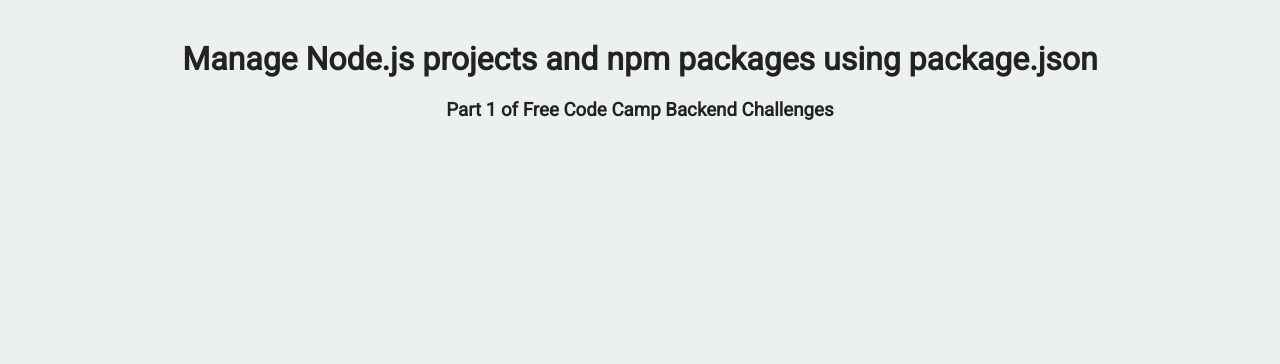
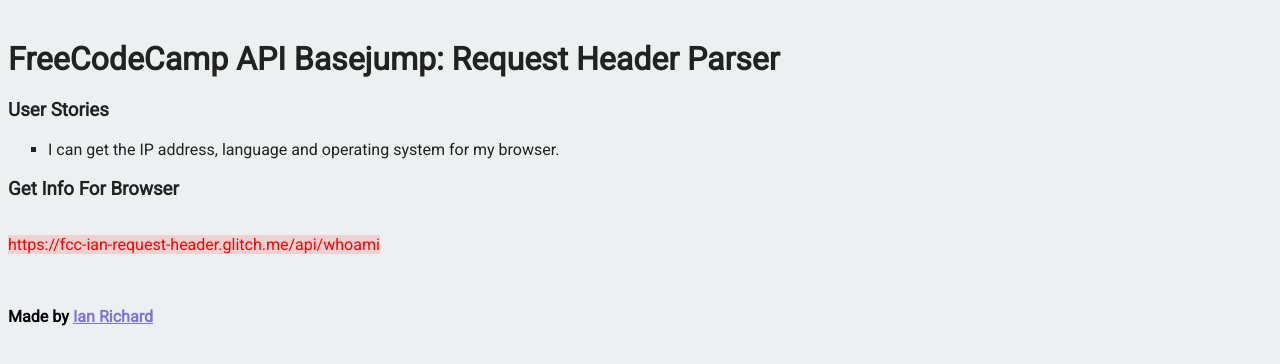
Before and after one commit to irichard620/request-header, a website: page views/index.html in a window 1280 px wide. Drawn offline with Linux system fonts and the light colour scheme.

Commit message:
🤗🌦 Updated with Glitch

```diff
--- a/public/style.css
+++ b/public/style.css
@@ -5,7 +5,7 @@
 	font-size: 16px;
 	color: #222;
 	background-color: #ECF0F1;
-	text-align: center;
+	text-align: left;
 }
 
 .container {
@@ -21,9 +21,23 @@
 	list-style-position: inside;
 }
 ul {
-	list-style-type: none;
+	list-style-type: square;
 }
 
+p {
+  background-color: #EED2D2;
+  color: red;
+  display: inline-block;
+}
+
+#madeby {
+  font-size: 1.5em;
+  color: black;
+}
+
+#fcc-link {
+  color: #7E73E1;
+}
 a {
 	color: #2574A9;
 }
--- a/views/index.html
+++ b/views/index.html
@@ -10,9 +10,18 @@
 
    <body>
       <div class="container">
-         <h1>Manage Node.js projects and npm packages using package.json</h1>
-         <h3>Part 1 of Free Code Camp Backend Challenges</h3>
+         <h1>FreeCodeCamp API Basejump: Request Header Parser</h1>
+         <h3>User Stories</h3>
+          <ul>
+            <li>I can get the IP address, language and operating system for my browser.</li>
+          </ul>
+        <h3>Get Info For Browser</h3>
+        <p>
+          https://fcc-ian-request-header.glitch.me/api/whoami
+        </p>
+      </div>
+      <div id="madeby">
+        <h6>Made by <a href="https://www.freecodecamp.org/irichard620" alt="Ian's FCC" id="fcc-link">Ian Richard</a></h6>
       </div>
    </body>
-
 </html>
```
Also changed, not shown: README.md.
